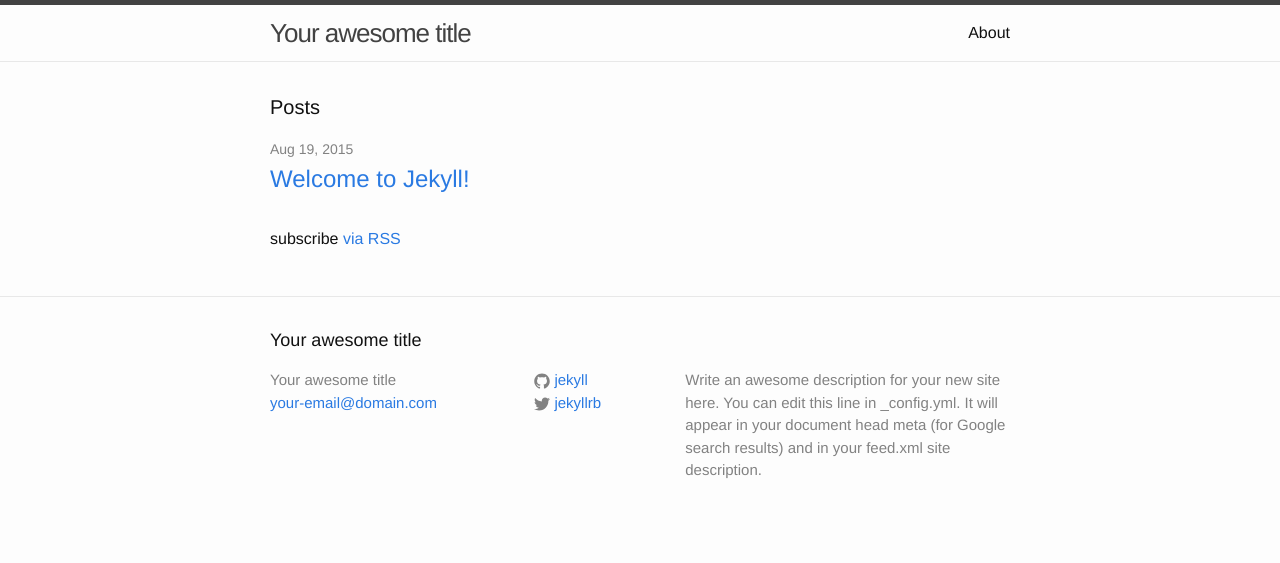
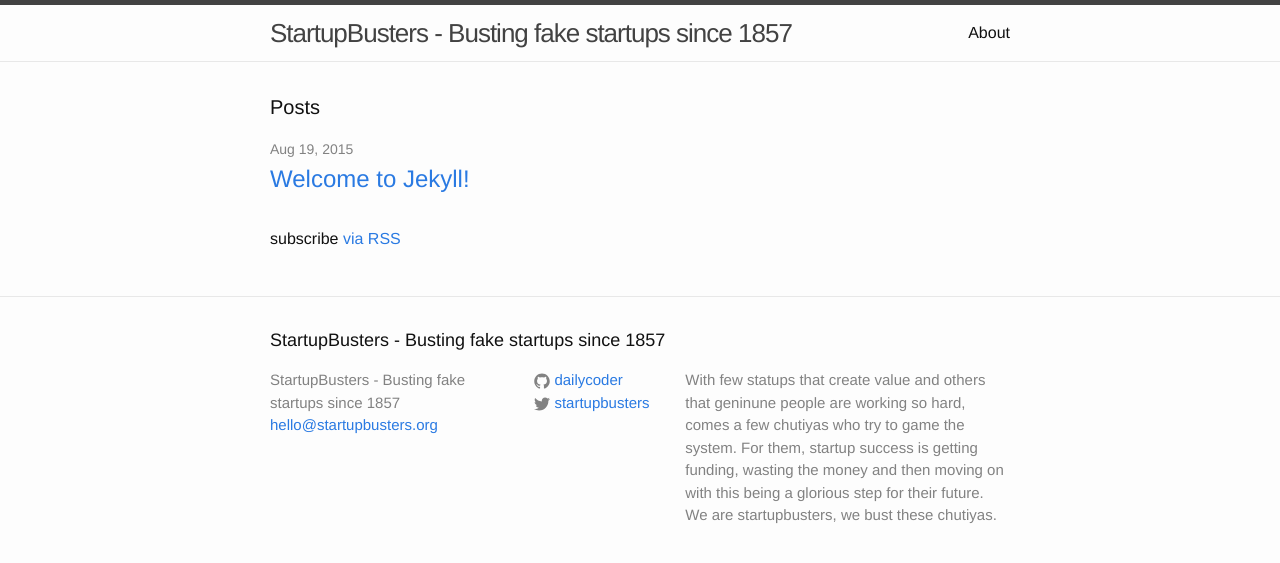
Before and after one commit to dailycoder/dailycoder.github.io, a Jekyll site: the page built from index.html, in a window 1280 px wide. Shown: the top 563 px of the page. Built offline with Jekyll 4.4.1, drawn with Linux system fonts in a browser that asks for light colours.

Commit message:
updated config

```diff
--- a/_config.yml
+++ b/_config.yml
@@ -1,14 +1,12 @@
 # Site settings
-title: Your awesome title
-email: your-email@domain.com
+title: StartupBusters - Busting fake startups since 1857
+email: hello@startupbusters.org
 description: > # this means to ignore newlines until "baseurl:"
-  Write an awesome description for your new site here. You can edit this
-  line in _config.yml. It will appear in your document head meta (for
-  Google search results) and in your feed.xml site description.
+ With few statups that create value and others that geninune people are working so hard, comes a few chutiyas who try to game the system. For them, startup success is getting funding, wasting the money and then moving on with this being a glorious step for their future. We are startupbusters, we bust these chutiyas.
 baseurl: "" # the subpath of your site, e.g. /blog/
-url: "http://yourdomain.com" # the base hostname & protocol for your site
-twitter_username: jekyllrb
-github_username:  jekyll
+url: "http://startupbusters.org" # the base hostname & protocol for your site
+twitter_username: startupbusters
+github_username:  dailycoder
 
 # Build settings
 markdown: kramdown
```
